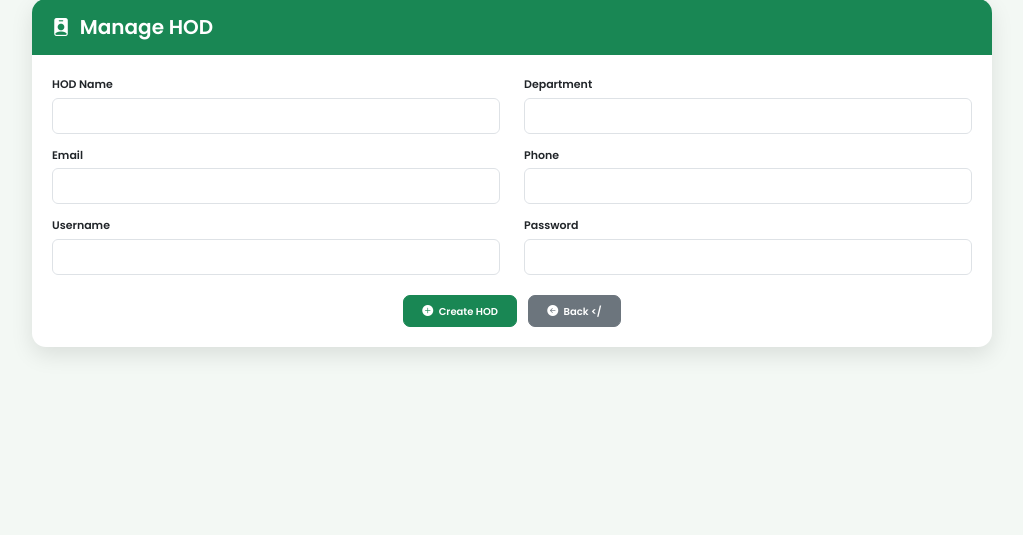
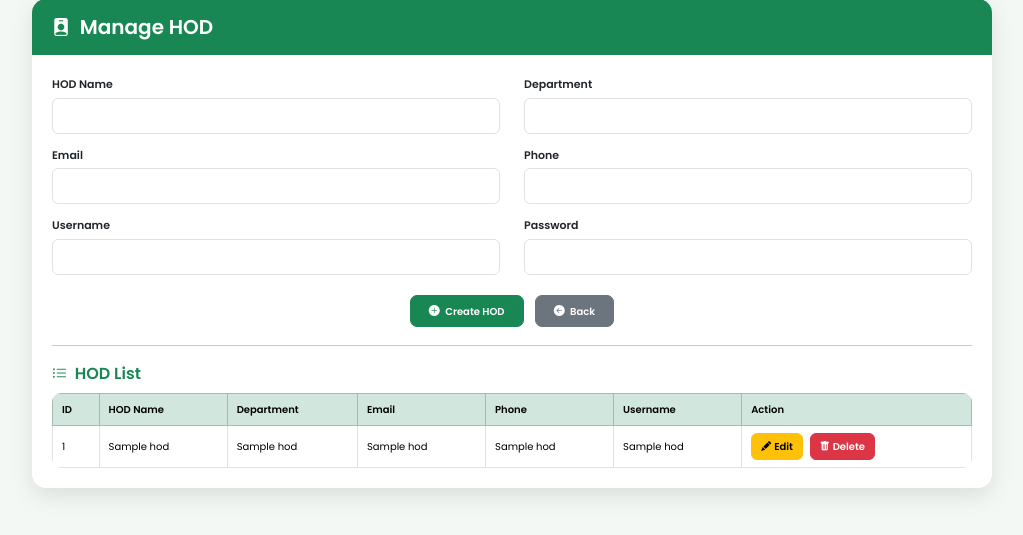
Before and after one commit to pradee-codex/student-certificate-system, a Flask app: template templates/admin/manage_hod.html in a window 1280 px wide. Shown: the part 41-576 px from the top of the page, without its empty margins (128-1151 px from the left). Run offline with Flask 3, Linux system fonts and the light colour scheme; the template is opened without the code that fills it: most values are stand-ins (such as "Sample title", 1, 10 or a date in 2020); some libraries are stand-ins or nearby versions.

Commit message:
Add HOD edit and delete functionality

```diff
--- a/templates/admin/manage_hod.html
+++ b/templates/admin/manage_hod.html
@@ -30,10 +30,14 @@
             margin:0;
         }
 
+        /* MAIN CONTAINER */
+
         .manage-hod-container{
             max-width:1000px;
             margin:20px auto !important;
         }
+
+        /* MAIN CARD */
 
         .manage-hod-card{
             border:none !important;
@@ -41,6 +45,8 @@
             overflow:hidden;
             box-shadow:0 8px 22px rgba(0,0,0,.10) !important;
         }
+
+        /* HEADER */
 
         .manage-hod-card .card-header{
             padding:16px 20px;
@@ -58,15 +64,21 @@
             margin-right:5px;
         }
 
+        /* BODY */
+
         .manage-hod-card .card-body{
             padding:20px !important;
         }
+
+        /* LABEL */
 
         .manage-hod-card .form-label{
             font-size:11px;
             font-weight:600;
             margin-bottom:5px;
         }
+
+        /* INPUT */
 
         .manage-hod-card .form-control{
             height:36px;
@@ -80,9 +92,13 @@
             box-shadow:none;
         }
 
+        /* FORM SPACING */
+
         .manage-hod-card .mb-3{
             margin-bottom:12px !important;
         }
+
+        /* BUTTONS */
 
         .manage-hod-card .btn{
             padding:7px 16px;
@@ -101,13 +117,19 @@
             margin-right:3px;
         }
 
+        /* BUTTON AREA */
+
         .manage-hod-card .text-center{
             margin-top:8px !important;
         }
 
+        /* DIVIDER */
+
         .manage-hod-card hr{
             margin:18px 0 !important;
         }
+
+        /* HOD LIST TITLE */
 
         .hod-list-title{
             font-size:16px;
@@ -120,6 +142,8 @@
             font-size:15px;
             margin-right:4px;
         }
+
+        /* TABLE */
 
         .manage-hod-card .table{
             margin-bottom:0;
@@ -150,10 +174,12 @@
         .action-btn{
             padding:5px 9px !important;
             font-size:10px !important;
+            font-weight:600;
             border-radius:6px !important;
             text-decoration:none;
             display:inline-flex;
             align-items:center;
+            justify-content:center;
             gap:3px;
         }
 
@@ -161,6 +187,8 @@
             font-size:10px !important;
             margin:0 !important;
         }
+
+        /* RESPONSIVE */
 
         @media(max-width:768px){
 
@@ -196,11 +224,17 @@
                 padding:6px;
             }
 
+            .action-btn{
+                padding:4px 7px !important;
+                font-size:9px !important;
+            }
+
         }
 
     </style>
 
 </head>
+
 
 <body>
 
@@ -208,13 +242,17 @@
 
     <div class="card manage-hod-card">
 
+
         <!-- HEADER -->
 
         <div class="card-header bg-success text-white">
 
             <h3>
+
                 <i class="bi bi-person-badge-fill"></i>
+
                 Manage HOD
+
             </h3>
 
         </div>
@@ -224,18 +262,22 @@
 
         <div class="card-body">
 
+
             <!-- ADD HOD FORM -->
 
             <form action="/add_hod" method="POST">
 
                 <div class="row">
 
+
                     <!-- HOD NAME -->
 
                     <div class="col-md-6 mb-3">
 
                         <label class="form-label">
+
                             HOD Name
+
                         </label>
 
                         <input
@@ -252,7 +294,9 @@
                     <div class="col-md-6 mb-3">
 
                         <label class="form-label">
+
                             Department
+
                         </label>
 
                         <input
@@ -269,7 +313,9 @@
                     <div class="col-md-6 mb-3">
 
                         <label class="form-label">
+
                             Email
+
                         </label>
 
                         <input
@@ -286,7 +332,9 @@
                     <div class="col-md-6 mb-3">
 
                         <label class="form-label">
+
                             Phone
+
                         </label>
 
                         <input
@@ -303,7 +351,9 @@
                     <div class="col-md-6 mb-3">
 
                         <label class="form-label">
+
                             Username
+
                         </label>
 
                         <input
@@ -320,7 +370,9 @@
                     <div class="col-md-6 mb-3">
 
                         <label class="form-label">
+
                             Password
+
                         </label>
 
                         <input
@@ -338,11 +390,13 @@
 
                 <div class="text-center mt-3">
 
+
                     <button
                         type="submit"
                         class="btn btn-success btn-lg">
 
                         <i class="bi bi-plus-circle-fill"></i>
+
                         Create HOD
 
                     </button>
@@ -353,6 +407,168 @@
                         class="btn btn-secondary btn-lg ms-2">
 
                         <i class="bi bi-arrow-left-circle-fill"></i>
+
                         Back
 
-                    </
+                    </a>
+
+                </div>
+
+            </form>
+
+
+            <hr class="my-4">
+
+
+            <!-- HOD LIST -->
+
+            <h4 class="hod-list-title">
+
+                <i class="bi bi-list-ul"></i>
+
+                HOD List
+
+            </h4>
+
+
+            <div class="table-responsive">
+
+                <table class="table table-bordered table-hover">
+
+
+                    <!-- TABLE HEADER -->
+
+                    <thead class="table-success">
+
+                        <tr>
+
+                            <th>ID</th>
+
+                            <th>HOD Name</th>
+
+                            <th>Department</th>
+
+                            <th>Email</th>
+
+                            <th>Phone</th>
+
+                            <th>Username</th>
+
+                            <th>Action</th>
+
+                        </tr>
+
+                    </thead>
+
+
+                    <!-- TABLE BODY -->
+
+                    <tbody>
+
+                        {% for hod in hods %}
+
+                        <tr>
+
+
+                            <!-- ID -->
+
+                            <td>
+                                {{ hod[0] }}
+                            </td>
+
+
+                            <!-- HOD NAME -->
+
+                            <td>
+                                {{ hod[1] }}
+                            </td>
+
+
+                            <!-- DEPARTMENT -->
+
+                            <td>
+                                {{ hod[2] }}
+                            </td>
+
+
+                            <!-- EMAIL -->
+
+                            <td>
+                                {{ hod[3] }}
+                            </td>
+
+
+                            <!-- PHONE -->
+
+                            <td>
+                                {{ hod[4] }}
+                            </td>
+
+
+                            <!-- USERNAME -->
+
+                            <td>
+                                {{ hod[5] }}
+                            </td>
+
+
+                            <!-- ACTION -->
+
+                            <td>
+
+                                <!-- EDIT -->
+
+                                <a
+                                    href="{{ url_for('edit_hod', hod_id=hod[0]) }}"
+                                    class="btn btn-warning action-btn">
+
+                                    <i class="bi bi-pencil-fill"></i>
+
+                                    Edit
+
+                                </a>
+
+
+                                <!-- DELETE -->
+
+                                <a
+                                    href="{{ url_for('delete_hod', hod_id=hod[0]) }}"
+                                    class="btn btn-danger action-btn ms-1"
+                                    onclick="return confirm('Are you sure you want to delete this HOD?');">
+
+                                    <i class="bi bi-trash-fill"></i>
+
+                                    Delete
+
+                                </a>
+
+                            </td>
+
+                        </tr>
+
+                        {% endfor %}
+
+
+                        <!-- NO HOD -->
+
+                        {% if not hods %}
+
+                        <tr>
+
+                            <td
+                                colspan="7"
+                                class="text-center text-muted">
+
+                                No HOD records found.
+
+                            </td>
+
+                        </tr>
+
+                        {% endif %}
+
+                    </tbody>
+
+                </table>
+
+            </div>
```
